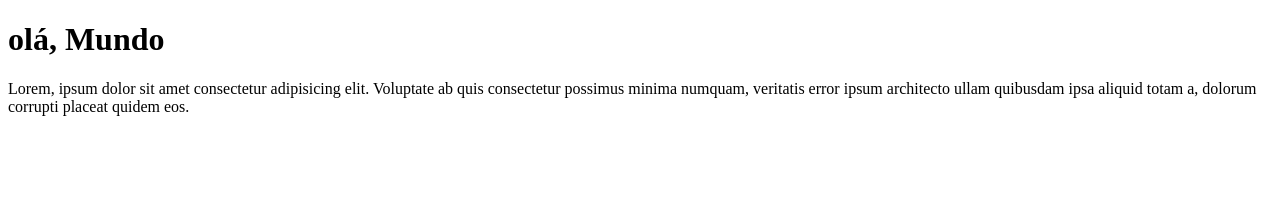
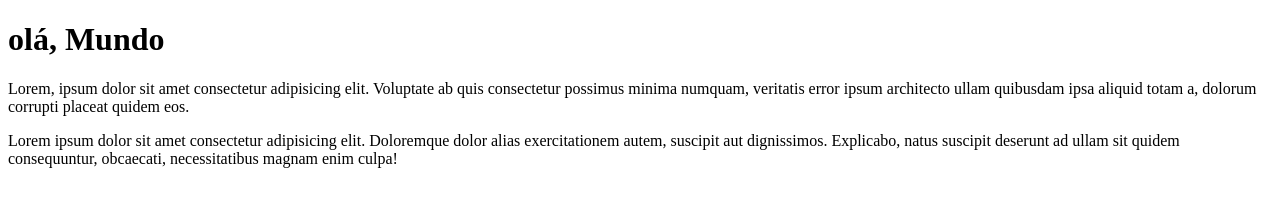
Before and after one commit to EricFreitasC/git-github-curso-em-video, a plain HTML site: page site-exemplo/index.html in a window 1280 px wide. Drawn offline with Linux system fonts and the light colour scheme.

Commit message:
adicionei um paragrafo

```diff
--- a/site-exemplo/index.html
+++ b/site-exemplo/index.html
@@ -9,5 +9,6 @@
 <body>
     <h1>olá, Mundo</h1>
     <p>Lorem, ipsum dolor sit amet consectetur adipisicing elit. Voluptate ab quis consectetur possimus minima numquam, veritatis error ipsum architecto ullam quibusdam ipsa aliquid totam a, dolorum corrupti placeat quidem eos.</p>
+    <p>Lorem ipsum dolor sit amet consectetur adipisicing elit. Doloremque dolor alias exercitationem autem, suscipit aut dignissimos. Explicabo, natus suscipit deserunt ad ullam sit quidem consequuntur, obcaecati, necessitatibus magnam enim culpa!</p>
 </body>
 </html>
```
